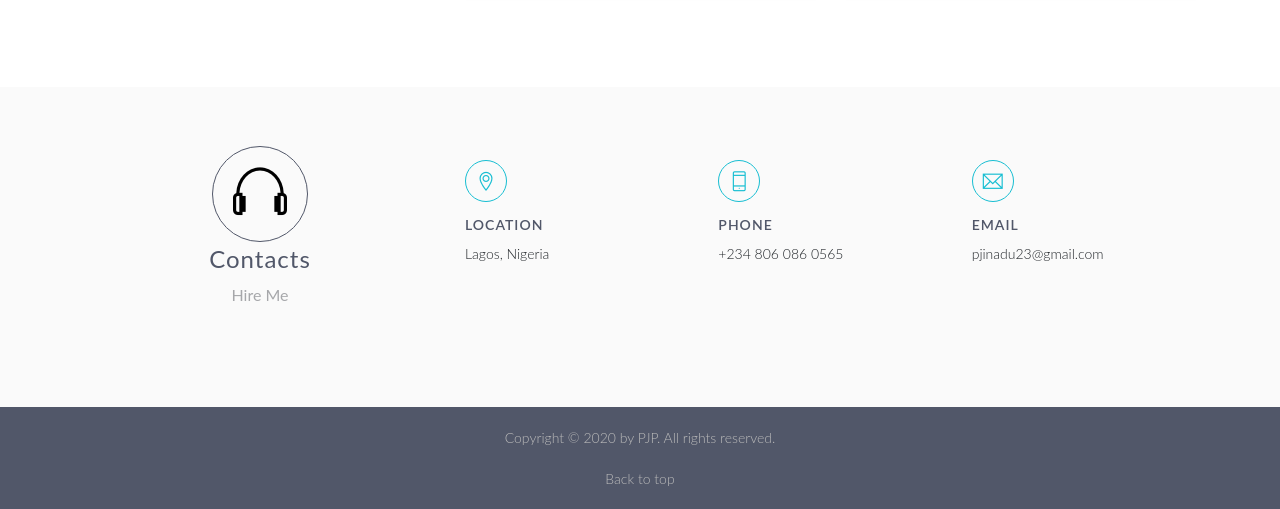
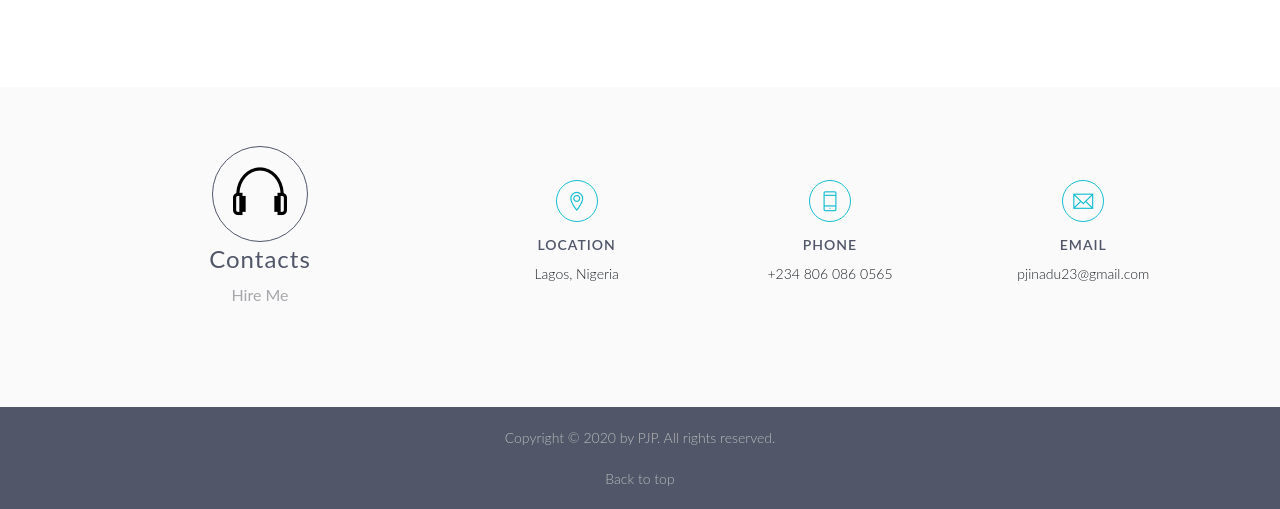
Before and after one commit to Pappyjay23/My-Portfolio, a PHP site: page /index.html in a window 1280 px wide. Shown: the part 2458-2967 px from the top of the page. Run offline with PHP 8.4, Linux system fonts and the light colour scheme; style sheets or scripts are compiled from the project's sources.

Commit message:
new commit

```diff
--- a/resources/css/style.css
+++ b/resources/css/style.css
@@ -397,6 +397,8 @@ header {
 
     .contact-content  {
         width: 100%;
+        text-align: center;
+        margin: 20px 0;
     }
     .contact-content div {
         margin-bottom: 20px;
```
